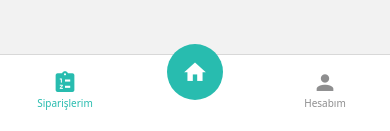
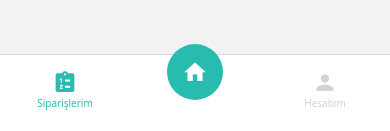
Before and after one commit to KotoJallow/sutcun-mobile, a React Native app: screen /Main in a window 390 px wide. Shown: the part 710-841 px from the top of the page. Built offline with nearby package versions, Linux system fonts and the light colour scheme.

Commit message:
colors eklendi

```diff
--- a/src/constants/colors.ts
+++ b/src/constants/colors.ts
@@ -2,6 +2,6 @@ export default {
   primary: '#28bcaf',
   secondary: '#FF4081',
   white: '#FFFFFF',
-  lightPrimary: '#bbe2e2',
+  lightGray: '#d3d3d3',
   // Add more colors as needed...
 };
```
